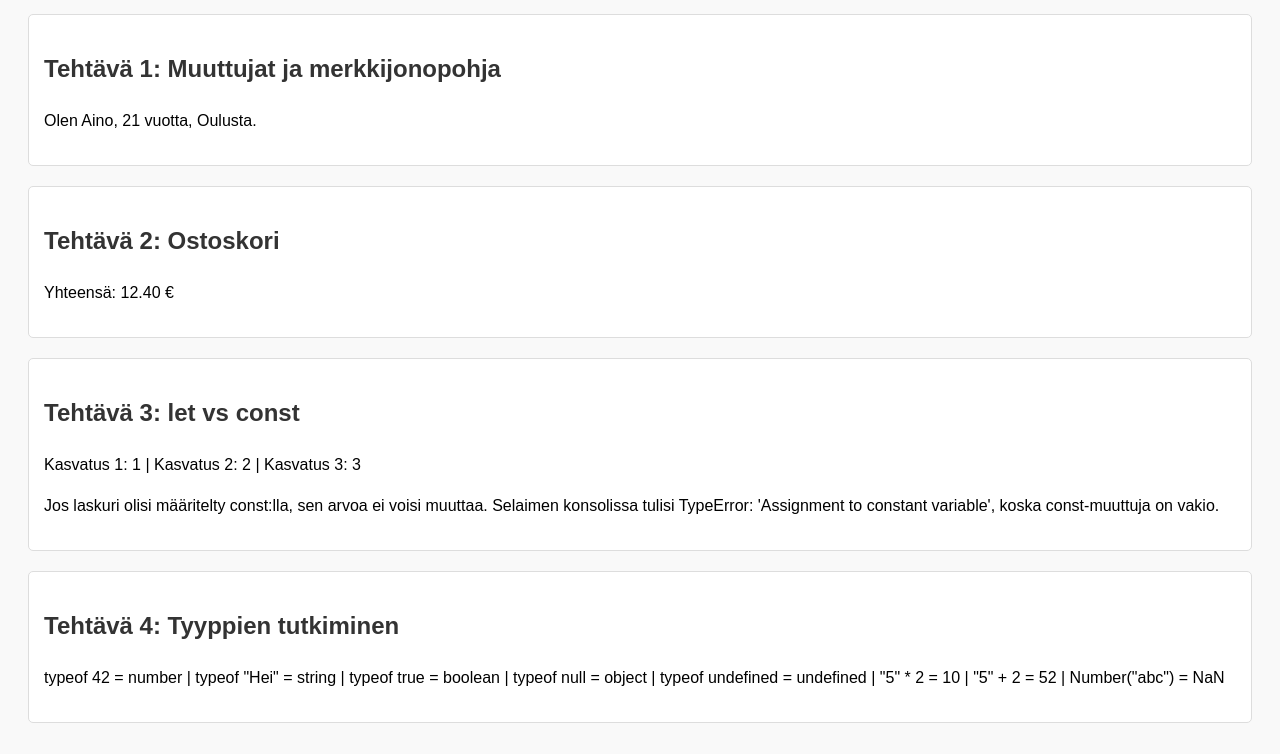
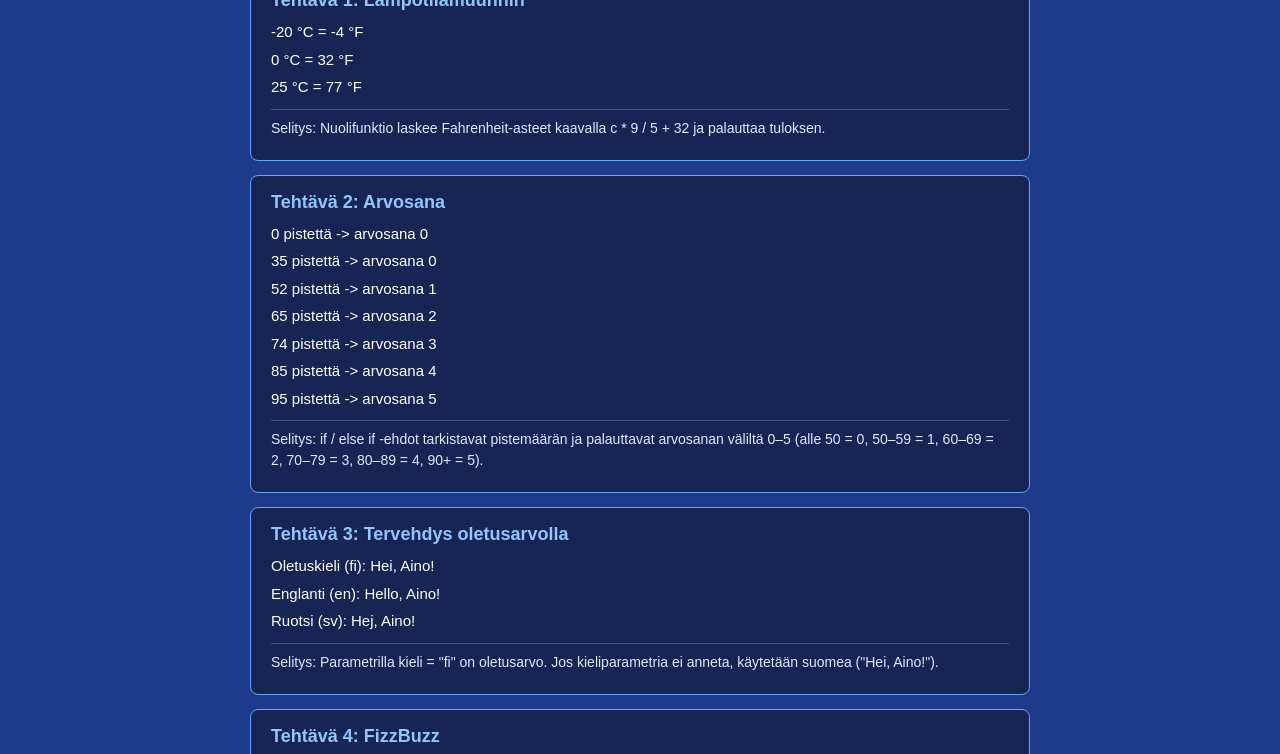
Before and after one commit to kseniia679-png/js3, a plain HTML site: page index.html in a window 1280 px wide. Shown: the part 108-862 px from the top of the page. Drawn offline with Linux system fonts and the light colour scheme.

Commit message:
lisää nettisivun

```diff
--- a/index.html
+++ b/index.html
@@ -1,101 +1,168 @@
+
+
 <!DOCTYPE html>
 <html lang="fi">
 <head>
   <meta charset="UTF-8">
-    <title>Tehtävät</title>
+  <meta name="viewport" content="width=device-width, initial-scale=1.0">
+  <title>Osa 3</title>
   <style>
     body {
       font-family: Arial, sans-serif;
-            background-color: #f9f9f9;
-            padding: 20px;
-            line-height: 1.6;
+      background-color: #1e3a8a;
+      color: #ffffff;
+      margin: 0;
+      padding: 24px;
     }
-        h2 {
-            color: #333;
+
+    .container {
+      max-width: 780px;
+      margin: 0 auto;
     }
-        .task {
-            background: #fff;
-            border: 1px solid #ddd;
-            padding: 15px;
+
+    h1 {
+      margin-top: 0;
       margin-bottom: 20px;
-            border-radius: 5px;
     }
-        code {
-            background: #eee;
-            padding: 2px 4px;
-            border-radius: 3px;
+
+    .card {
+      background-color: #172554;
+      border: 1px solid #60a5fa;
+      border-radius: 8px;
+      padding: 16px 20px;
+      margin-bottom: 14px;
+    }
+
+    .card h2 {
+      margin: 0 0 10px 0;
+      font-size: 18px;
+      color: #93c5fd;
+    }
+
+    .card p {
+      margin: 5px 0;
+      font-size: 15px;
+      line-height: 1.5;
+      color: #ffffff;
+    }
+
+    .card .selitys {
+      margin-top: 10px;
+      padding-top: 8px;
+      border-top: 1px solid rgba(147, 197, 253, 0.3);
+      color: #dbeafe;
+      font-size: 14px;
     }
   </style>
 </head>
 <body>
+  <div class="container">
+    <h1>Osa 3 — Vastaukset ja selitykset</h1>
 
-    <h1>Ohjelmoinnin perusteet – Tehtävät</h1>
-
-    <!-- Tehtävä 1 -->
-    <div class="task">
-        <h2>Tehtävä 1: Muuttujat ja merkkijonopohja</h2>
-        <p id="task1"></p>
+    <div class="card" id="t1">
+      <h2>Tehtävä 1: Lämpötilamuunnin</h2>
     </div>
 
-    <!-- Tehtävä 2 -->
-    <div class="task">
-        <h2>Tehtävä 2: Ostoskori</h2>
-        <p id="task2"></p>
+    <div class="card" id="t2">
+      <h2>Tehtävä 2: Arvosana</h2>
     </div>
 
-    <!-- Tehtävä 3 -->
-    <div class="task">
-        <h2>Tehtävä 3: let vs const</h2>
-        <p id="task3"></p>
-        <p id="task3error"></p>
+    <div class="card" id="t3">
+      <h2>Tehtävä 3: Tervehdys oletusarvolla</h2>
     </div>
 
-    <!-- Tehtävä 4 -->
-    <div class="task">
-        <h2>Tehtävä 4: Tyyppien tutkiminen</h2>
-        <p id="task4"></p>
+    <div class="card" id="t4">
+      <h2>Tehtävä 4: FizzBuzz</h2>
+    </div>
+
+    <div class="card" id="t5">
+      <h2>Tehtävä 5: Puuttuvat tiedot</h2>
+    </div>
   </div>
 
   <script>
-        // Tehtävä 1
-        let etunimi = "Aino";
-        let ika = 21;
-        let kaupunki = "Oulu";
-        document.getElementById("task1").textContent = `Olen ${etunimi}, ${ika} vuotta, ${kaupunki}sta.`;
+    const lisaaRivi = (id, teksti, onSelitys = false) => {
+      const p = document.createElement("p");
+      p.textContent = teksti;
+      if (onSelitys) {
+        p.classList.add("selitys");
+      }
+      document.getElementById(id).appendChild(p);
+    };
 
-        // Tehtävä 2
-        let hinta1 = 3.50;
-        let hinta2 = 5.20;
-        let hinta3 = 3.70;
-        let yhteissumma = hinta1 + hinta2 + hinta3;
-        document.getElementById("task2").textContent = `Yhteensä: ${yhteissumma.toFixed(2)} €`;
+    // Tehtävä 1: Lämpötilamuunnin
+    const celsiusFahrenheitiksi = (c) => c * 9 / 5 + 32;
+    [-20, 0, 25].forEach((c) => {
+      lisaaRivi("t1", `${c} °C = ${celsiusFahrenheitiksi(c)} °F`);
+    });
+    lisaaRivi(
+      "t1",
+      "Selitys: Nuolifunktio laskee Fahrenheit-asteet kaavalla c * 9 / 5 + 32 ja palauttaa tuloksen.",
+      true
+    );
 
-        // Tehtävä 3
-        let laskuri = 0;
-        let tulos = "";
-        laskuri++;
-        tulos += `Kasvatus 1: ${laskuri} | `;
-        laskuri++;
-        tulos += `Kasvatus 2: ${laskuri} | `;
-        laskuri++;
-        tulos += `Kasvatus 3: ${laskuri}`;
-        document.getElementById("task3").textContent = tulos;
+    // Tehtävä 2: Arvosana (0-5)
+    function arvosana(pisteet) {
+      if (pisteet < 50) return 0;
+      if (pisteet < 60) return 1;
+      if (pisteet < 70) return 2;
+      if (pisteet < 80) return 3;
+      if (pisteet < 90) return 4;
+      return 5;
+    }
+    [0, 35, 52, 65, 74, 85, 95].forEach((p) => {
+      lisaaRivi("t2", `${p} pistettä -> arvosana ${arvosana(p)}`);
+    });
+    lisaaRivi(
+      "t2",
+      "Selitys: if / else if -ehdot tarkistavat pistemäärän ja palauttavat arvosanan väliltä 0–5 (alle 50 = 0, 50–59 = 1, 60–69 = 2, 70–79 = 3, 80–89 = 4, 90+ = 5).",
+      true
+    );
 
-        // const-laskuri selitys
-        document.getElementById("task3error").textContent =
-            "Jos laskuri olisi määritelty const:lla, sen arvoa ei voisi muuttaa. " +
-            "Selaimen konsolissa tulisi TypeError: 'Assignment to constant variable', " +
-            "koska const-muuttuja on vakio.";
+    // Tehtävä 3: Tervehdys oletusarvolla
+    function tervehdi(nimi, kieli = "fi") {
+      if (kieli === "en") return `Hello, ${nimi}!`;
+      if (kieli === "sv") return `Hej, ${nimi}!`;
+      return `Hei, ${nimi}!`;
+    }
+    lisaaRivi("t3", `Oletuskieli (fi): ${tervehdi("Aino")}`);
+    lisaaRivi("t3", `Englanti (en): ${tervehdi("Aino", "en")}`);
+    lisaaRivi("t3", `Ruotsi (sv): ${tervehdi("Aino", "sv")}`);
+    lisaaRivi(
+      "t3",
+      'Selitys: Parametrilla kieli = "fi" on oletusarvo. Jos kieliparametria ei anneta, käytetään suomea ("Hei, Aino!").',
+      true
+    );
 
-        // Tehtävä 4
-        let tyyppiTulos = "";
-        tyyppiTulos += `typeof 42 = ${typeof 42} | `;
-        tyyppiTulos += `typeof "Hei" = ${typeof "Hei"} | `;
-        tyyppiTulos += `typeof true = ${typeof true} | `;
-        tyyppiTulos += `typeof null = ${typeof null} | `;
-        tyyppiTulos += `typeof undefined = ${typeof undefined} | `;
-        tyyppiTulos += `"5" * 2 = ${"5" * 2} | `;
-        tyyppiTulos += `"5" + 2 = ${"5" + 2} | `;
-        tyyppiTulos += `Number("abc") = ${Number("abc")}`;
-        document.getElementById("task4").textContent = tyyppiTulos;
+    // Tehtävä 4: FizzBuzz (1-30)
+    const fizzBuzz = [];
+    for (let i = 1; i <= 30; i++) {
+      if (i % 3 === 0 && i % 5 === 0) fizzBuzz.push("FizzBuzz");
+      else if (i % 3 === 0) fizzBuzz.push("Fizz");
+      else if (i % 5 === 0) fizzBuzz.push("Buzz");
+      else fizzBuzz.push(i);
+    }
+    lisaaRivi("t4", fizzBuzz.join(", "));
+    lisaaRivi(
+      "t4",
+      "Selitys: for-silmukka käy luvut 1–30. Jakojäännös (%) kertoo jaollisuuden: 3 ja 5 -> FizzBuzz, vain 3 -> Fizz, vain 5 -> Buzz, muuten itse luku.",
+      true
+    );
+
+    // Tehtävä 5: Puuttuvat tiedot
+    const asetukset = { teema: null, fonttikoko: 0 };
+    const teema = asetukset.teema ?? "vaalea";
+    const fonttikoko = asetukset.fonttikoko ?? 16;
+    const fonttikokoOr = asetukset.fonttikoko || 16;
+
+    lisaaRivi("t5", `Teema (asetukset.teema ?? "vaalea"): ${teema}`);
+    lisaaRivi("t5", `Fonttikoko (asetukset.fonttikoko ?? 16): ${fonttikoko}`);
+    lisaaRivi("t5", `Fonttikoko vertailu (asetukset.fonttikoko || 16): ${fonttikokoOr}`);
+    lisaaRivi(
+      "t5",
+      "Selitys: ?? korvaa vain null- ja undefined-arvot, joten teema saa arvon 'vaalea' ja fonttikoko pysyy nollana (0). || korvaa myös falsy-arvot kuten 0, minkä vuoksi se antaa 16.",
+      true
+    );
   </script>
+</body>
+</html>
--- a/tehtävä.js
+++ /dev/null
@@ -1 +0,0 @@
-console.log("Hello, World!");
```
Also changed, not shown: osa3.js (deleted, +0 -80 lines), script.js (+59 -35 lines). Lines whose indentation alone changed are shown as unchanged.
